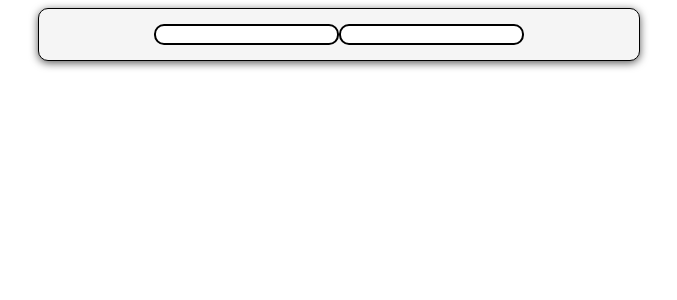
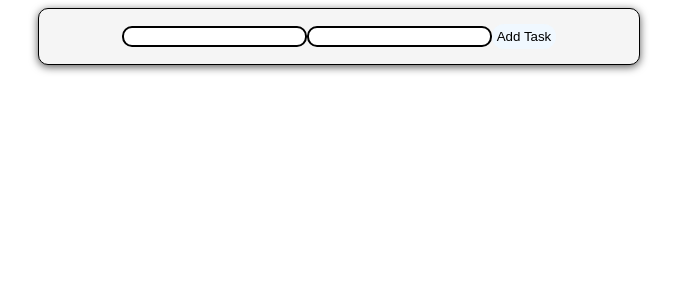
Before and after one commit to vmtuan12/todo, a Vue app: page / in a window 1280 px wide. Shown: the top 300 px of the page, without its empty margins (301-978 px from the left). Built offline with nearby package versions, Linux system fonts and the light colour scheme.

Commit message:
[draft] replace button with custom button

```diff
--- a/src/components/Todo/TodoList.vue
+++ b/src/components/Todo/TodoList.vue
@@ -9,18 +9,15 @@
             }
         },
         methods: {
-            addTodo(e) {
-                const value = e.target.value.trim()
-                console.log(value);
-                if(value === "") {
-                    return;
-                }
+            addTodo() {
+
                 this.list.push({
                     id: this.id++,
-                    title: value,
-                    description: ''
+                    title: this.title,
+                    description: this.description
                 })
-                e.target.value = ''
+                this.title = ''
+                this.description = ''
             },
             removeTodo(id) {
                 const removedItemIndex = this.list.findIndex((e) => e.id === id)
@@ -35,11 +32,10 @@
 </script>
 
 <script setup>
-import { remove } from '@vue/shared';
-import { ref } from 'vue';
 import Card from '../UI/Card.vue';
 import InputField from '../UI/InputField.vue';
 import Input from '../UI/Input.vue';
+import Button from '../UI/Button.vue';
 
 </script>
 
@@ -51,9 +47,9 @@ import Input from '../UI/Input.vue';
         <template #inputDescription>
             <Input v-model="description"/>
         </template>
-        <!-- <template #button>
-            <button @click="greet" type="submit">add task</button>
-        </template> -->
+        <template #button>
+            <Button @pressed="addTodo">Add Task</Button>
+        </template>
     </InputField>
     <template v-for="item in list" :key="item.id">
         <Card>
@@ -62,7 +58,7 @@ import Input from '../UI/Input.vue';
             </template>
             <template #heading>{{ item.title }}</template>
             <template #button>
-                <button @click="removeTodo(item.id)">Remove todo</button>
+                <Button @pressed="removeTodo(item.id)">Remove todo</Button>
             </template>
         </Card>
     </template>
```
